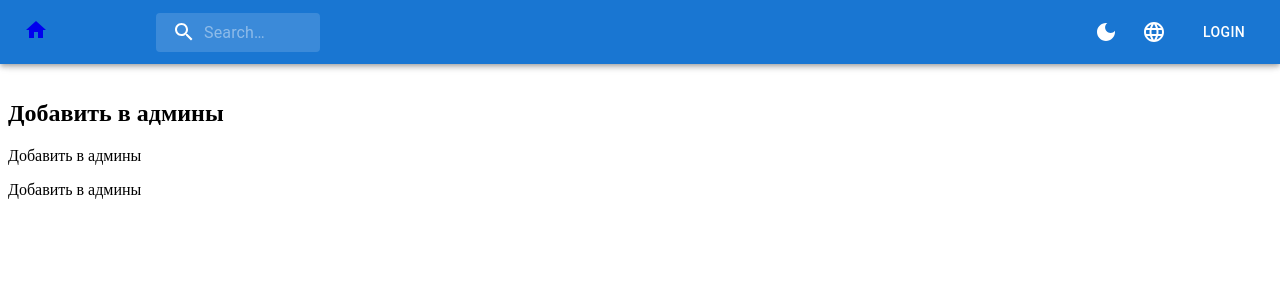
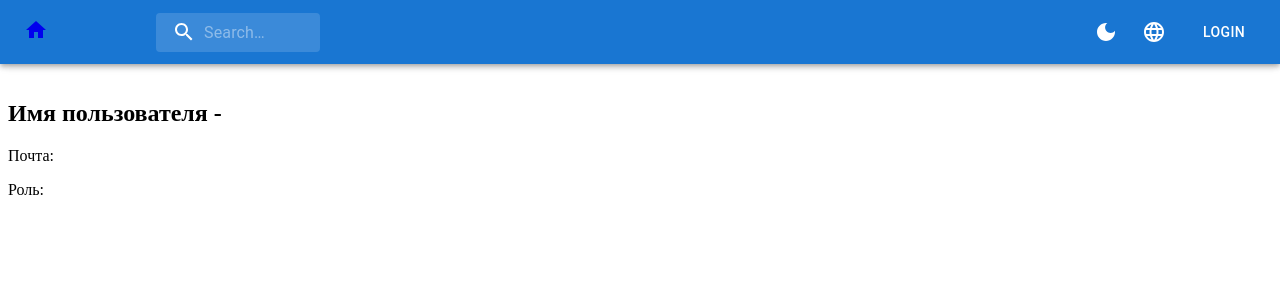
Before and after one commit to koliasinitsa/itransition, a React (Vite) app in the folder client/: page /UserProfile in a window 1280 px wide. Shown: the top 300 px of the page. Built offline with nearby package versions, Linux system fonts and the light colour scheme.

Commit message:
fix userpage

```diff
--- a/client/src/assets/translation.en.json
+++ b/client/src/assets/translation.en.json
@@ -10,5 +10,8 @@
   "Name": "Name",
   "Email": "Email",
   "Status": "Status",
-  "Role": "Role"
+  "Role": "Role",
+  "userNameToken": "User name",
+  "userEmailToken": "Email",
+  "userRoleToken": "Role"
 }
--- a/client/src/assets/translation.ru.json
+++ b/client/src/assets/translation.ru.json
@@ -10,5 +10,8 @@
   "Name": "Имя",
   "Email": "Почта",
   "Status": "Статус",
-  "Role": "Роль"
+  "Role": "Роль",
+  "userNameToken": "Имя пользователя",
+  "userEmailToken": "Почта",
+  "userRoleToken": "Роль"
 }
--- a/client/src/components/Profile/UserProfilePage.tsx
+++ b/client/src/components/Profile/UserProfilePage.tsx
@@ -28,9 +28,9 @@ const UserProfilePage: React.FC = () => {
     <div>
       <Header />
       <div style={{ marginTop: '100px' }}>
-      <h2>{t('addToAdmin')} {userToken?.username}</h2>
-        <p>{t('addToAdmin')} {userToken?.email}</p>
-        <p>{t('addToAdmin')} {userToken?.role}</p>
+      <h2>{t('userNameToken')} - {userToken?.username}</h2>
+        <p>{t('userEmailToken')}: {userToken?.email}</p>
+        <p>{t('userRoleToken')}: {userToken?.role}</p>
       </div>
     </div>
   );
```
